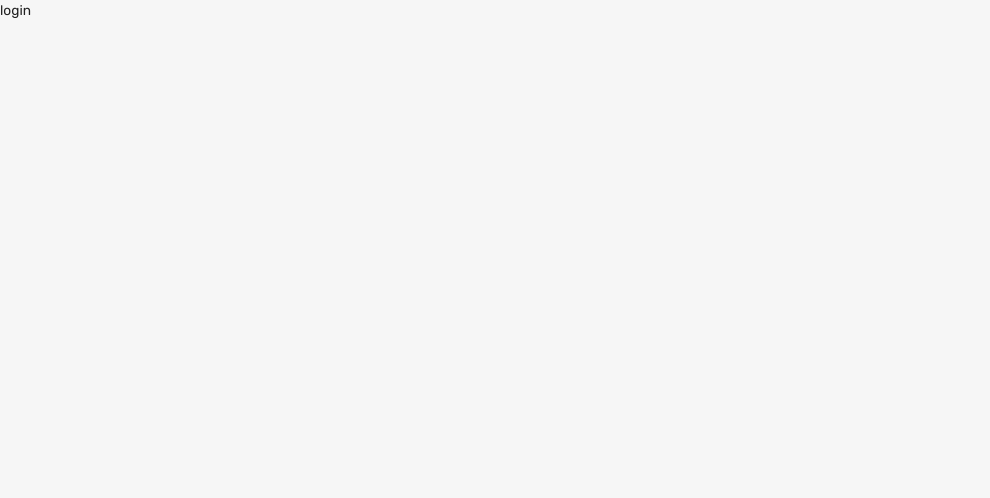
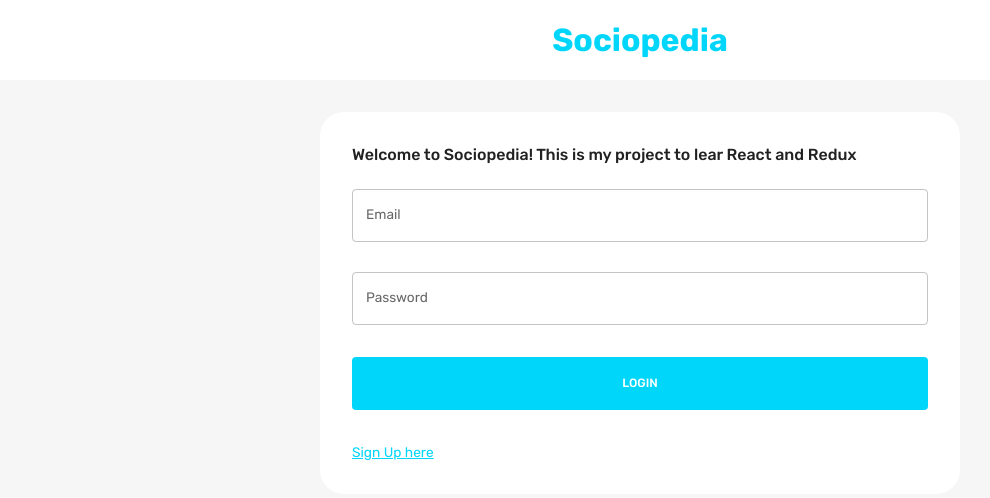
Before and after one commit to LinaKv/Fullstack-App, a React (Create React App) app in the folder client/: page / in a window 1280 px wide. Shown: the top 498 px of the page, without its empty margins (0-990 px from the left). Built offline with nearby package versions, Linux system fonts and the light colour scheme.

Commit message:
add frontend login and register

```diff
--- /dev/null
+++ b/client/src/scenes/loginPage/Form.jsx
@@ -0,0 +1,258 @@
+import React, { useState } from "react";
+import { Box, Button, TextField, useMediaQuery, Typography, useTheme } from "@mui/material";
+import EditOutlinedIcon from "@mui/icons-material/EditOutlined";
+import { Formik } from "formik";
+import * as yup from "yup";
+import { useFetcher, useNavigate } from "react-router-dom";
+import { useDispatch } from "react-redux";
+import { setLogin } from "state";
+// download pictures
+import Dropzone from "react-dropzone";
+import FlexBetween from "components/FlexBetween";
+
+const registerSchema = yup.object().shape({
+  firstName: yup.string().required("required"),
+  lastName: yup.string().required("required"),
+  email: yup.string().email("invalid email").required("required"),
+  password: yup.string().required("required"),
+  location: yup.string().required("required"),
+  occupation: yup.string().required("required"),
+  picture: yup.string().required("required"),
+});
+
+const loginSchema = yup.object().shape({
+  email: yup.string().email("invalid email").required("required"),
+  password: yup.string().required("required"),
+});
+
+const initialValuesRegister = {
+  firstName: "",
+  lastName: "",
+  email: "",
+  password: "",
+  location: "",
+  occupation: "",
+  picture: "",
+};
+
+const initialValuesLogin = {
+  email: "",
+  password: "",
+};
+
+function Form() {
+  const [pageType, setPageType] = useState("login");
+  const { palette } = useTheme();
+  const dispatch = useDispatch();
+  const navigate = useNavigate();
+  const isNonMobile = useMediaQuery("(min-width: 600px)");
+  const isLogin = pageType === "login";
+  const isRegister = pageType === "register";
+
+  const register = async (values, onSubmitProps) => {
+    // cause there is picture i use formData
+    const formData = new FormData();
+    for (let value in values) {
+      formData.append(value, values[value]);
+    }
+    formData.append("picturePath", values.picture.name);
+
+    const savedUserResponse = await fetch("http://localhost:3001/auth/register", {
+      method: "POST",
+      body: formData,
+    });
+    const savedUser = await savedUserResponse.json();
+    console.log(savedUser);
+    onSubmitProps.resetForm();
+
+    if (savedUser) {
+      setPageType("login");
+    }
+  };
+
+  const login = async (values, onSubmitProps) => {
+    const loggedUserResponse = await fetch("http://localhost:3001/auth/login", {
+      method: "POST",
+      headers: { "Content-Type": "application/json" },
+      body: JSON.stringify(values),
+    });
+    const loggedIn = await loggedUserResponse.json();
+    onSubmitProps.resetForm();
+
+    if (loggedIn) {
+      dispatch(
+        setLogin({
+          user: loggedIn.user,
+          token: loggedIn.token,
+        })
+      );
+      navigate("/home");
+    }
+  };
+
+  const handleFormSubmit = async (values, onSubmitProps) => {
+    if (isLogin) await login(values, onSubmitProps);
+    console.log(values);
+    if (isRegister) await register(values, onSubmitProps);
+  };
+
+  return (
+    <Formik
+      onSubmit={handleFormSubmit}
+      initialValues={isLogin ? initialValuesLogin : initialValuesRegister}
+      validationSchema={isLogin ? loginSchema : registerSchema}
+    >
+      {({ values, errors, touched, handleBlur, handleChange, handleSubmit, setFieldValue, resetForm }) => (
+        <form onSubmit={handleSubmit}>
+          <Box
+            display='grid'
+            gap='30px'
+            gridTemplateColumns='repeat(4, minmax(0,1fr))'
+            sx={{
+              "&>div": { gridColumn: isNonMobile ? undefined : "span 4" },
+            }}
+          >
+            {isRegister && (
+              <>
+                <TextField
+                  label='First Name'
+                  onBlur={handleBlur}
+                  onChange={handleChange}
+                  value={values.firstName}
+                  name='firstName'
+                  error={Boolean(touched.firstName) && Boolean(errors.firstName)}
+                  helperText={touched.firstName && errors.firstName}
+                  sx={{ gridColumn: "span 2" }}
+                />
+
+                <TextField
+                  label='Last Name'
+                  onBlur={handleBlur}
+                  onChange={handleChange}
+                  value={values.lastName}
+                  name='lastName'
+                  error={Boolean(touched.lastName) && Boolean(errors.lastName)}
+                  helperText={touched.lastName && errors.lastName}
+                  sx={{ gridColumn: "span 2" }}
+                />
+
+                <TextField
+                  label='Location'
+                  onBlur={handleBlur}
+                  onChange={handleChange}
+                  value={values.location}
+                  name='location'
+                  error={Boolean(touched.location) && Boolean(errors.location)}
+                  helperText={touched.location && errors.location}
+                  sx={{ gridColumn: "span 4" }}
+                />
+
+                <TextField
+                  label='Occupation'
+                  onBlur={handleBlur}
+                  onChange={handleChange}
+                  value={values.occupation}
+                  name='occupation'
+                  error={Boolean(touched.occupation) && Boolean(errors.occupation)}
+                  helperText={touched.occupation && errors.occupation}
+                  sx={{ gridColumn: "span 4" }}
+                />
+
+                {/* Image */}
+                <Box
+                  gridColumn='span 4'
+                  border={`1px solid ${palette.neutral.medium}`}
+                  borderRadius='5px'
+                  p='1rem'
+                >
+                  <Dropzone
+                    acceptedFiles='.jpg,.jpeg,.png'
+                    multiple={false}
+                    onDrop={(acceptedFiles) => setFieldValue("picture", acceptedFiles[0])}
+                  >
+                    {({ getRootProps, getInputProps }) => (
+                      <Box
+                        {...getRootProps()}
+                        border={`2px dashed $`}
+                        p='1rem'
+                        sx={{ "&:hover": { cursor: "pointer" } }}
+                      >
+                        <input {...getInputProps()} />
+                        {!values.picture ? (
+                          <p>Add Picture Here</p>
+                        ) : (
+                          <FlexBetween>
+                            <Typography>{values.picture.name}</Typography>
+                            <EditOutlinedIcon />
+                          </FlexBetween>
+                        )}
+                      </Box>
+                    )}
+                  </Dropzone>
+                </Box>
+              </>
+            )}
+
+            <TextField
+              label='Email'
+              onBlur={handleBlur}
+              onChange={handleChange}
+              value={values.email}
+              name='email'
+              error={Boolean(touched.email) && Boolean(errors.email)}
+              helperText={touched.email && errors.email}
+              sx={{ gridColumn: "span 4" }}
+            />
+
+            <TextField
+              label='Password'
+              type='password'
+              onBlur={handleBlur}
+              onChange={handleChange}
+              value={values.password}
+              name='password'
+              error={Boolean(touched.password) && Boolean(errors.password)}
+              helperText={touched.password && errors.password}
+              sx={{ gridColumn: "span 4" }}
+            />
+          </Box>
+
+          {/* Button */}
+          <Box>
+            <Button
+              fullWidth
+              type='submit'
+              sx={{
+                m: "2rem 0",
+                p: "1rem",
+                backgroundColor: palette.primary.main,
+                color: palette.background.alt,
+                "&:hover": { color: palette.primary.main },
+              }}
+            >
+              {isLogin ? "LOGIN" : "REGISTER"}
+            </Button>
+            <Typography
+              onClick={() => {
+                setPageType(isLogin ? "register" : "login");
+                resetForm();
+              }}
+              sx={{
+                textDecoration: "underline",
+                color: palette.primary.main,
+                "&:hover": {
+                  cursor: "pointer",
+                  color: palette.primary.light,
+                },
+              }}
+            >
+              {isLogin ? "Sign Up here" : "Login here"}
+            </Typography>
+          </Box>
+        </form>
+      )}
+    </Formik>
+  );
+}
+
+export default Form;
--- a/client/src/scenes/loginPage/index.jsx
+++ b/client/src/scenes/loginPage/index.jsx
@@ -1,7 +1,48 @@
 import React from "react";
+import { Box, Typography, useTheme, useMediaQuery } from "@mui/material";
+import Form from "./Form";
 
 function LoginPage() {
-  return <div>login</div>;
+  const theme = useTheme();
+  const isNonMobileScreens = useMediaQuery("(min-width: 1000px)");
+
+  return (
+    <Box>
+      <Box
+        width='100%'
+        backgroundColor={theme.palette.background.alt}
+        p='1rem 6%'
+        textAlign='center'
+      >
+        <Typography
+          fontWeight='bold'
+          fontSize='32px'
+          color='primary'
+        >
+          Sociopedia
+        </Typography>
+      </Box>
+
+      <Box
+        width={isNonMobileScreens ? "50%" : "93%"}
+        p='2rem'
+        m='2rem auto'
+        borderRadius='1.5rem'
+        backgroundColor={theme.palette.background.alt}
+      >
+        <Typography
+          fontWeight='500'
+          variant='h5'
+          sx={{
+            mb: "1.5rem",
+          }}
+        >
+          Welcome to Sociopedia! This is my project to lear React and Redux
+        </Typography>
+        <Form />
+      </Box>
+    </Box>
+  );
 }
 
 export default LoginPage;
```
Also changed, not shown: 1 other file (tests, documents, lock files or other folders).
